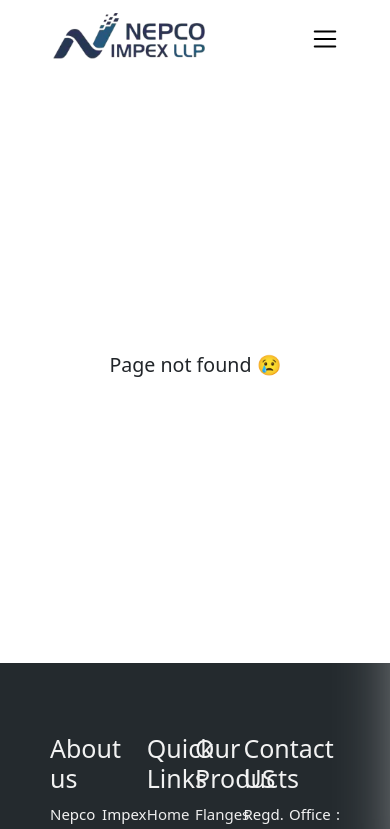
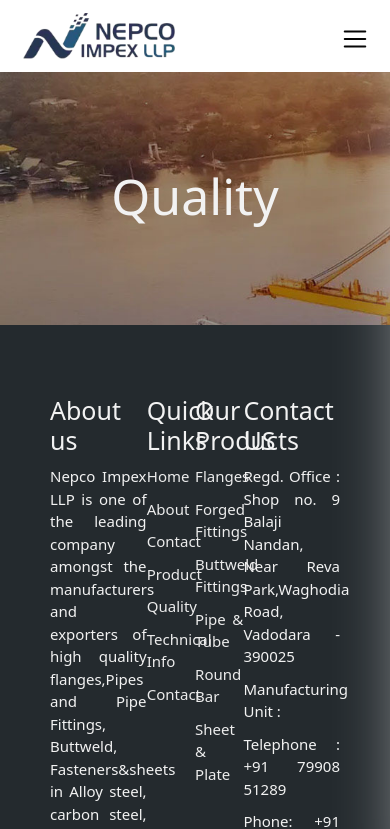
Before and after one commit to glitch-io/gopal-metal, a React (Create React App) app: page /quality in a window 390 px wide. Shown: the top 829 px of the page. Built offline with nearby package versions, Linux system fonts and the light colour scheme.

Commit message:
Fix Bugs

```diff
--- a/src/App.js
+++ b/src/App.js
@@ -4,6 +4,8 @@
 import PageNotFound from "./Pages/PageNotFound";
 import "bootstrap/dist/css/bootstrap.min.css";
 import AboutUs from "./Pages/AboutUs";
+import Quality from "./Pages/Quality";
+import Contact from "./Pages/Contact";
 const Homepage = lazy(() => import("./Pages/HomePage"));
 function App() {
   return (
@@ -13,6 +15,8 @@
           <Routes>
             <Route index element={<Homepage />} />
             <Route path="/about-us" element={<AboutUs />} />
+            <Route path="/quality" element={<Quality />} />
+            <Route path="/contact-us" element={<Contact />} />
             <Route path="*" element={<PageNotFound />} />
           </Routes>
         </Suspense>
--- a/src/Components/PageNav.module.css
+++ b/src/Components/PageNav.module.css
@@ -48,6 +48,9 @@
   display: none;
 }
 @media (max-width: 768px) {
+  .nav {
+    padding: 10px 20px;
+  }
   .menuToggle {
     display: block;
     font-size: 3rem;
--- /dev/null
+++ b/src/Pages/Contact.js
@@ -0,0 +1,16 @@
+import React from "react";
+import PageNav from "../Components/PageNav";
+import PageFooter from "../Components/PageFooter";
+import Banner from "../Components/Banner";
+
+function Contact() {
+  return (
+    <>
+      <PageNav />
+      <Banner title={"Contact"} />
+      <PageFooter />
+    </>
+  );
+}
+
+export default Contact;
--- /dev/null
+++ b/src/Pages/Quality.js
@@ -0,0 +1,16 @@
+import React from "react";
+import PageNav from "../Components/PageNav";
+import PageFooter from "../Components/PageFooter";
+import Banner from "../Components/Banner";
+
+function Quality() {
+  return (
+    <>
+      <PageNav />
+      <Banner title={"Quality"} />
+      <PageFooter />
+    </>
+  );
+}
+
+export default Quality;
```
